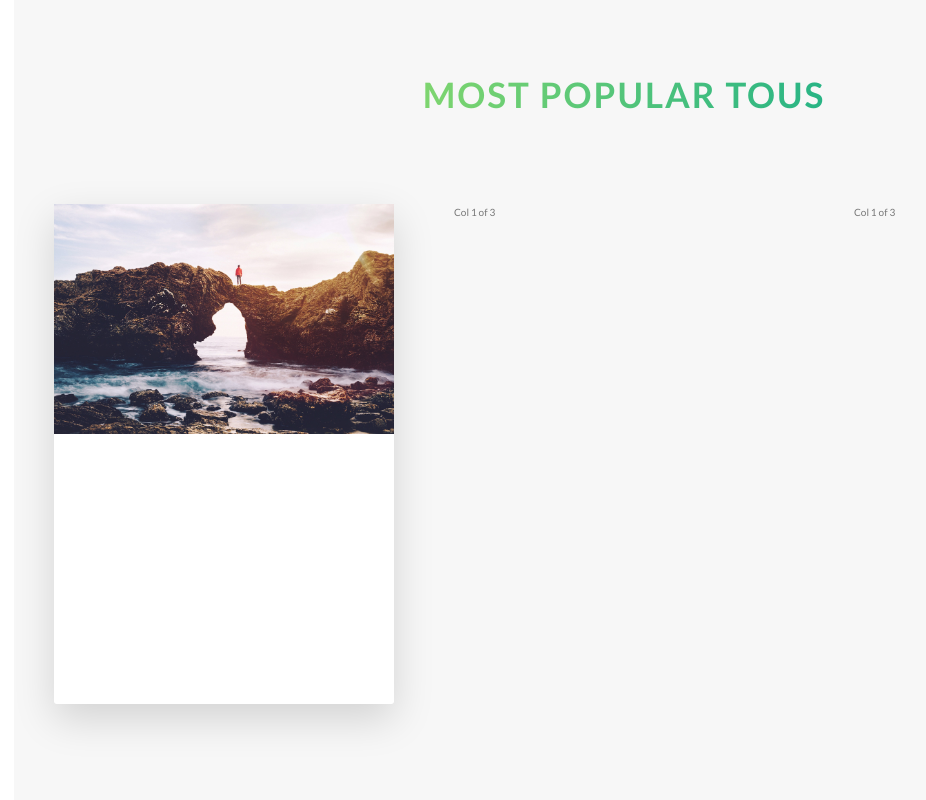
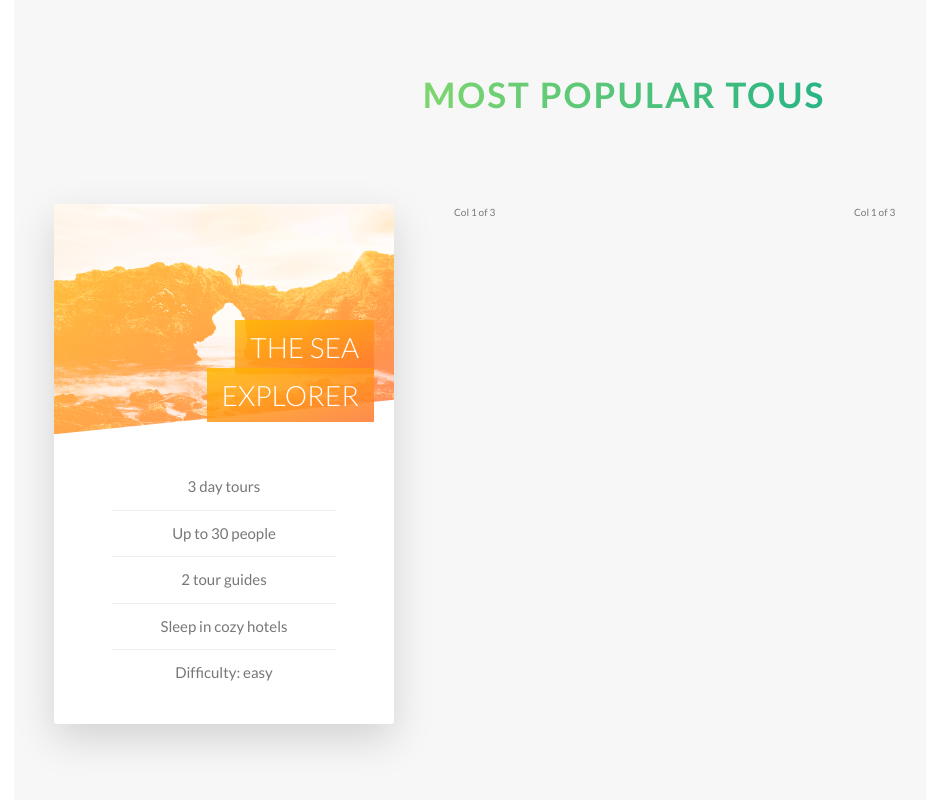
Before and after one commit to miguel-ossa/Natours, a website: page index.html in a window 1280 px wide. Shown: the part 2245-3045 px from the top of the page, without its empty margins (16-942 px from the left). Drawn offline with Linux system fonts and the light colour scheme.

Commit message:
day 22-9-2018

```diff
--- a/index.html
+++ b/index.html
@@ -104,11 +104,17 @@
                                 <div class="card__picture card__picture--1">
                                     &nbsp;
                                 </div>
-                                <div class="card__heading">
-                                    Heading
-                                </div>
+                                <h4 class="card__heading">
+                                    <span class="card__heading-span card__heading-span--1">The Sea Explorer</span>
+                                </h4>
                                 <div class="card__details">
-                                    Details
+                                    <ul>
+                                        <li>3 day tours</li>
+                                        <li>Up to 30 people</li>
+                                        <li>2 tour guides</li>
+                                        <li>Sleep in cozy hotels</li>
+                                        <li>Difficulty: easy</li>
+                                    </ul>
                                 </div>
                             </div>
                             <div class="card__side card__side--back card__side--back-1">
--- a/sass/abstracts/_variables.scss
+++ b/sass/abstracts/_variables.scss
@@ -10,6 +10,7 @@ $color-tertiary-light: #2998ff;
 $color-tertiary-dark: #5643fa;
 
 $color-grey-light-1: #f7f7f7;
+$color-grey-light-2: #eee;
 
 $color-grey-dark: #777;
 $color-white: #fff;
--- a/sass/components/_card.scss
+++ b/sass/components/_card.scss
@@ -3,13 +3,10 @@
     perspective: 150rem;
     -moz-perspective: 150rem;
     position: relative;
-    height: 50rem;
+    height: 52rem;
 
     &__side {
-        color: #fff;
-        font-size: 2rem;
-
-        height: 50rem;
+        height: 52rem;
         transition: all .8s ease;
         position: absolute;
         top: 0;
@@ -17,6 +14,7 @@
         width: 100%;
         backface-visibility: hidden;
         border-radius: 3px;
+        overflow: hidden;
         box-shadow: 0 1.5rem 4rem rgba($color-black, .15);
 
         &--front {
@@ -45,15 +43,63 @@
     &__picture {
         background-size: cover;
         height: 23rem;
+        background-blend-mode: screen;
+        --webkit-clip-path: polygon(0 0, 100% 0, 100% 85%, 0 100%);
+        clip-path: polygon(0 0, 100% 0, 100% 85%, 0 100%);
+
         &--1 {
-            background-image: url(../img/nat-5.jpg);
+            background-image: linear-gradient(to right bottom, $color-secondary-light, $color-secondary-dark), url(../img/nat-5.jpg);
         }
         &--2 {
-            background-image: url(../img/nat-5.jpg);
+            background-image: linear-gradient(to right bottom, $color-secondary-light, $color-secondary-dark), url(../img/nat-5.jpg);
         }
         &--3 {
-            background-image: url(../img/nat-5.jpg);
+            background-image: linear-gradient(to right bottom, $color-secondary-light, $color-secondary-dark), url(../img/nat-5.jpg);
         }
 
     }
+
+    &__heading {
+        font-size: 2.8rem;
+        font-weight: 300;
+        text-transform: uppercase;
+        text-align: right;
+        color: $color-white;
+        position: absolute;
+        top: 12rem;
+        right: 2rem;
+        width: 75%;
+    }
+
+    &__heading-span {
+        padding: 1rem 1.5rem;
+        -webkit-box-decoration-break: clone;
+        box-decoration-break: clone;
+        &--1 {
+            background-image: linear-gradient(to right bottom,
+            rgba($color-secondary-light, .85),
+            rgba($color-secondary-dark, .85));
+
+        }
+    }
+
+    &__details {
+        padding: 3rem;
+
+        ul {
+            list-style: none;
+            width: 80%;
+            margin: 0 auto; // center text
+
+            li {
+                text-align: center;
+                font-size: 1.5rem;
+                padding: 1rem;
+
+                &:not(:last-child) {
+                    border-bottom: 1px solid $color-grey-light-2;
+                }
+            }
+        }
+    }
 }
--- a/sass/layout/_header.scss
+++ b/sass/layout/_header.scss
@@ -8,6 +8,7 @@
     background-size: cover;
     background-position: top;
     position: relative;
+    -webkit-clip-path: polygon(0 0, 100% 0, 100% 75vh, 0 100%);
     clip-path: polygon(0 0, 100% 0, 100% 75vh, 0 100%);
 
     &__logo-box {
```
Also changed, not shown: css/style.css.
